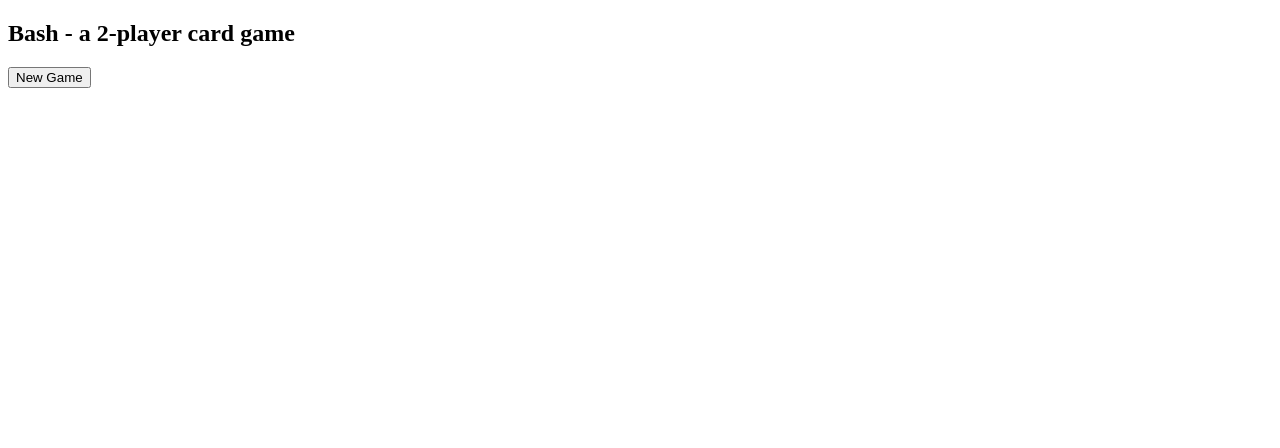
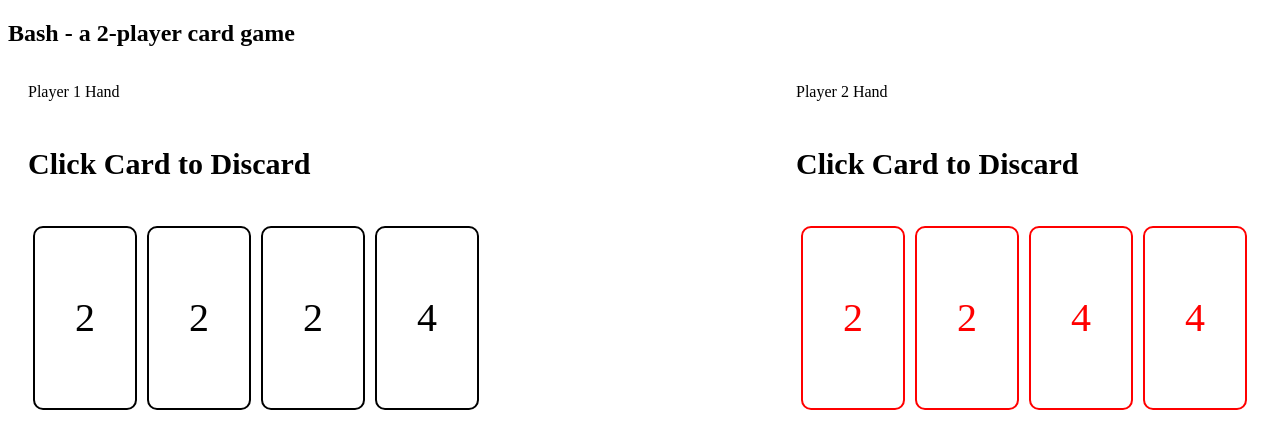
Before and after one commit to FinnPegler/bash, a plain HTML site: page index.html in a window 1280 px wide. Both pictures are taken after a click on the button "New Game". Drawn offline with Linux system fonts and the light colour scheme.

Commit message:
first steps at visualizing the game

```diff
--- a/index.html
+++ b/index.html
@@ -4,11 +4,37 @@
     <meta charset="UTF-8">
     <meta name="viewport" content="width=device-width, initial-scale=1.0">
     <meta http-equiv="X-UA-Compatible" content="ie=edge">
+    <link rel="stylesheet" type="text/css" media="screen" href="stylesheet.css" />
+    <link href="https://fonts.googleapis.com/css?family=Bree+Serif|Open+Sans&display=swap" rel="stylesheet">
     <title>Bash - a 2-player card game</title>
 </head>
 <body>
     <h2>Bash - a 2-player card game</h2>
     <button id = "newgame">New Game</button>
+<div id = "screen">
+<div id = "player1">
+<p>Player 1 Hand</p>
+<p id = "directions1"></p>
+<div id = "hand1">
+    <div class = "cards1" id = "card1"></div>
+    <div class = "cards1" id = "card2"></div>
+    <div class = "cards1" id = "card3"></div>
+    <div class = "cards1" id = "card4"></div>
+</div>
+</div>
+<div id = "player2">
+<p>Player 2 Hand</p>
+<p id = "directions2"></p>
+<div id = "hand2">
+    <div class = "cards2" id = "card5"></div>
+    <div class = "cards2" id = "card6"></div>
+    <div class = "cards2" id = "card7"></div>
+    <div class = "cards2" id = "card8"></div>
+</div>
+</div>
+
+</div>
+
     <script src="main.js"></script>
 </body>
 </html>
--- a/main.js
+++ b/main.js
@@ -1,4 +1,38 @@
-document.getElementById("newgame").addEventListener("click", newGame);
+document.getElementById("newgame").addEventListener("click",startGame);
+document.querySelectorAll(".cards1").forEach(item => {
+    item.addEventListener("click", event => {
+      if (stage1 === 1) {
+          item.className = "hidden";
+          stage1 = 2;
+        }
+    })
+  })
+
+  document.querySelectorAll(".cards2").forEach(item => {
+    item.addEventListener("click", event => {
+      if (stage2 === 1) {
+          item.className = "hidden"
+          stage2 = 2;}
+    })
+  })
+
+function createFullDecks() {
+    for (let i = 1; i < 5; i++) {
+        arr1.push("4");arr1.push("6");arr1.push("8");arr1.push("Grab Special Card");arr1.push("Plus One Buy");arr1.push("Double Bid");arr1.push("Combine Values");arr1.push("Double Your Value");
+        arr2.push("4");arr2.push("6");arr2.push("8");arr2.push("Grab Special Card");arr2.push("Plus One Buy");arr2.push("Double Bid");arr2.push("Combine Values");arr2.push("Double Your Value");
+    }
+  }
+
+  function createPlayerDecks() {
+    for (let i = 1; i < 7; i++) {
+        deck1.push("2");
+        deck2.push("2");
+    }
+    for (let i = 1; i < 3; i++) {
+        deck1.push("4");
+        deck2.push("4");
+    }
+  }
 
 function shuffle(deck) {
     for (let i = deck.length - 1; i > 0; i--) {
@@ -7,19 +41,51 @@ function shuffle(deck) {
     }
   }
 
-arr1 = []; arr2 = [];
-function newGame () {
-for (let i = 1; i < 7; i++) {
-    arr1.push("2");arr1.push("4");
-    arr2.push("2");arr2.push("4");
+  function dealHand (deck, hand) {
+      for (let i = 0; i <4;i++){
+          hand[i]= deck.shift();
       }
-for (let i = 1; i < 5; i++) {
-    arr1.push("6");arr1.push("8");arr1.push("grab");arr1.push("buy");arr1.push("double");arr1.push("take");arr1.push("increase");
-    arr2.push("6");arr2.push("8");arr2.push("grab");arr2.push("buy");arr2.push("double");arr2.push("take");arr2.push("increase");
   }
 
+  function discardCard1 (){
+      if (stage1 = 1) {console.log("yes")}
+  }
+
+
+
+arr1 = []; arr2 = [];
+deck1 = []; deck2 = [];
+hand1 = []; hand2 = [];
+stage1 = 0;
+stage2 = 0;
+
+function startGame () {
+    document.getElementById("newgame").className= "hidden";
+    stage1 = 1;
+    stage2= 1;
+    createFullDecks ();
+    createPlayerDecks();
     shuffle(arr1);
     shuffle(arr2);
+    shuffle(deck1);
+    shuffle(deck2);
+    dealHand(deck1, hand1)
+    dealHand(deck2, hand2)
+    document.getElementById("card1").innerText = hand1[0];
+    document.getElementById("card2").innerText = hand1[1];
+    document.getElementById("card3").innerText = hand1[2];
+    document.getElementById("card4").innerText = hand1[3];
+    document.getElementById("card5").innerText = hand2[0];
+    document.getElementById("card6").innerText = hand2[1];
+    document.getElementById("card7").innerText = hand2[2];
+    document.getElementById("card8").innerText = hand2[3];
+    document.getElementById("directions1").innerText = "Click Card to Discard";
+    document.getElementById("directions2").innerText = "Click Card to Discard";
     console.log(arr1);
     console.log(arr2);
+    console.log(deck1);
+    console.log(deck2);
+    console.log(hand1);
+    console.log(hand2);
+
 }
--- /dev/null
+++ b/stylesheet.css
@@ -0,0 +1,66 @@
+.hidden {
+    display: none;
+}
+
+#screen {
+display: flex;
+justify-content: space-between;
+}
+
+#player1 {
+    display: flex;
+    margin: 0px 20px;
+    flex-direction: column;
+}
+
+#player2 {
+    display: flex;
+    margin: 0px 20px;
+    flex-direction: column;
+}
+
+#directions1 {
+    font-size: 30px;
+    font-weight: bold;
+}
+
+#directions2 {
+    font-size: 30px;
+    font-weight: bold;
+}
+
+#hand1 {
+    display: flex;
+    align-items: center;
+    justify-content: center;
+}
+
+#hand2 {
+    display: flex;
+}
+
+.cards1 {
+    display: flex;
+    align-items: center;
+    justify-content: center;
+    width: 100px;
+    height: 180px;
+    margin:15px 5px;
+    border:  2px solid black;
+    border-radius: 10px;
+    color: black;
+    font-size: 40px;
+}
+
+.cards2 {
+    display: flex;
+    align-items: center;
+    justify-content: center;
+    width: 100px;
+    height: 180px;
+    margin:15px 5px;
+    border: 2px solid red;
+    color: red;
+    border-radius: 10px;
+    font-size: 40px;
+}
```
Lines whose indentation alone changed are shown as unchanged.
